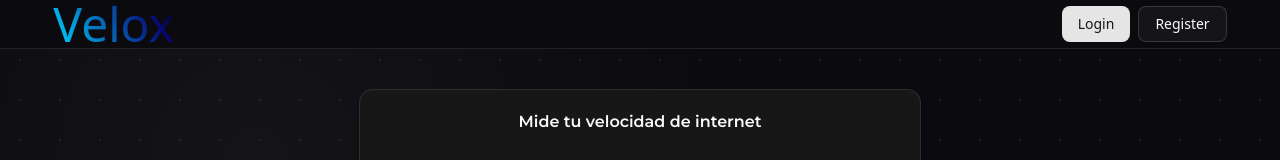
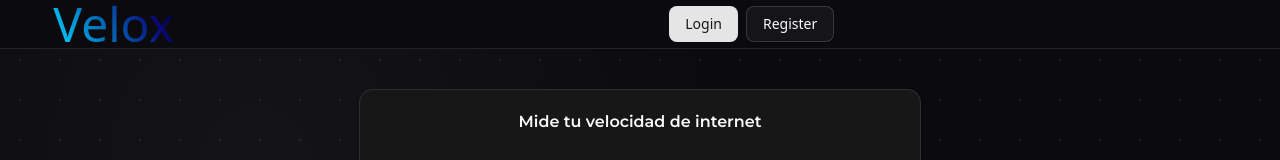
Before and after one commit to HaJoy/Velox, a React (Vite) app: page / in a window 1280 px wide. Shown: the top 160 px of the page. Built offline with nearby package versions, Linux system fonts and the light colour scheme; no server answers; a web font is replaced by a local one.

Commit message:
Se implementaron los tabs Inicio y Dashboard para usuarios autenticados

```diff
--- a/src/components/Header.tsx
+++ b/src/components/Header.tsx
@@ -3,11 +3,13 @@ import {
   NavigationMenu,
   NavigationMenuList,
   NavigationMenuItem,
+  NavigationMenuLink,
 } from "@/components/ui/navigation-menu";
 import { Button } from "./ui/button";
 import { AuthDialog } from "./auth/AuthDialog";
 import { useAuth } from "@/context/AuthContext";
 import { ConfirmDialog } from "./AlertDialog";
+import { Link } from "react-router-dom";
 
 export const Header = () => {
   const [dialogMode, setDialogMode] = useState<"login" | "register" | null>(
@@ -21,15 +23,32 @@ export const Header = () => {
     <header className="flex justify-center border-b mb-2 sticky top-0 bg-[#0b0b0f]">
       <NavigationMenu className="max-w-11/12">
         <div className="w-full">
-          <NavigationMenuList className="justify-between w-full">
-            {/* Tu contenido de navegación aquí */}
-            <NavigationMenuItem>
+          <NavigationMenuList className="grid grid-cols-3 items-center w-full">
+            {/* Brand */}
+            <NavigationMenuItem className="justify-self-start">
               <h1 className="text-5xl select-none" lang="en">
                 Velox
               </h1>
             </NavigationMenuItem>
 
-            <NavigationMenuItem className="flex gap-2">
+            {/* Tabs */}
+            {user && (
+              <div className="flex gap-5 justify-self-center">
+                <NavigationMenuItem>
+                  <NavigationMenuLink asChild>
+                    <Link to="/">Inicio</Link>
+                  </NavigationMenuLink>
+                </NavigationMenuItem>
+                <NavigationMenuItem>
+                  <NavigationMenuLink asChild>
+                    <Link to="/dashboard">Dashboard</Link>
+                  </NavigationMenuLink>
+                </NavigationMenuItem>
+              </div>
+            )}
+
+            {/* Botones de sesion */}
+            <NavigationMenuItem className="flex gap-2 justify-self-end">
               {!user ? (
                 <>
                   <Button
```
